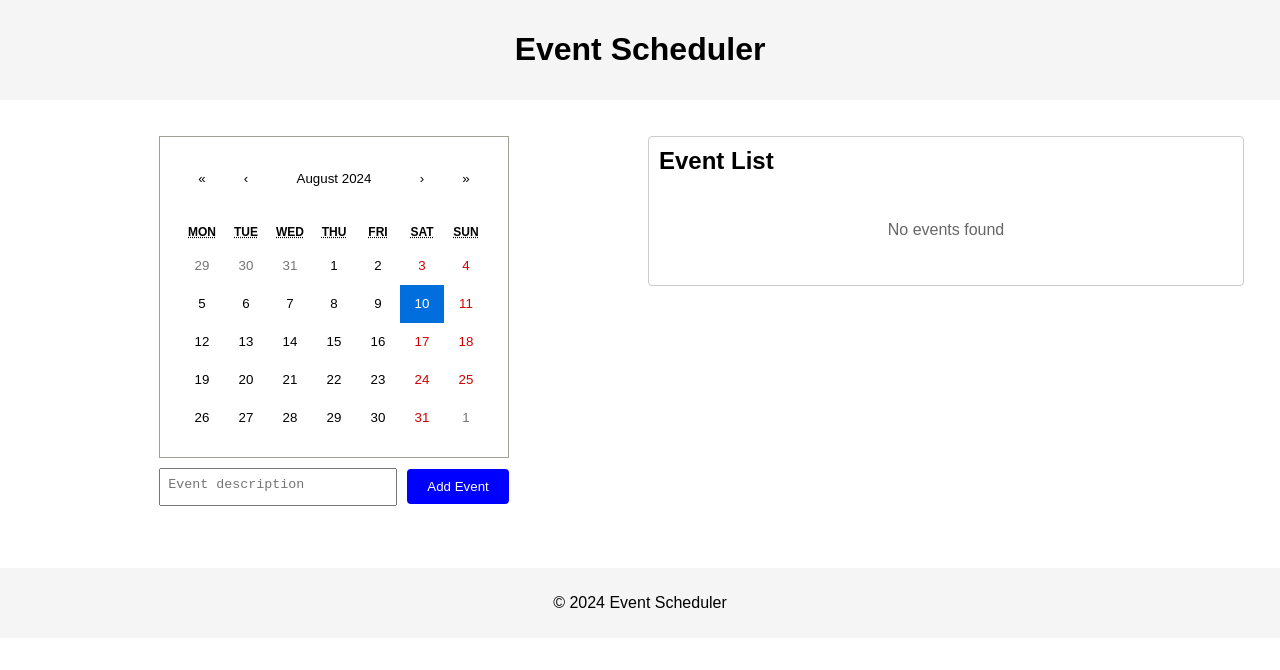
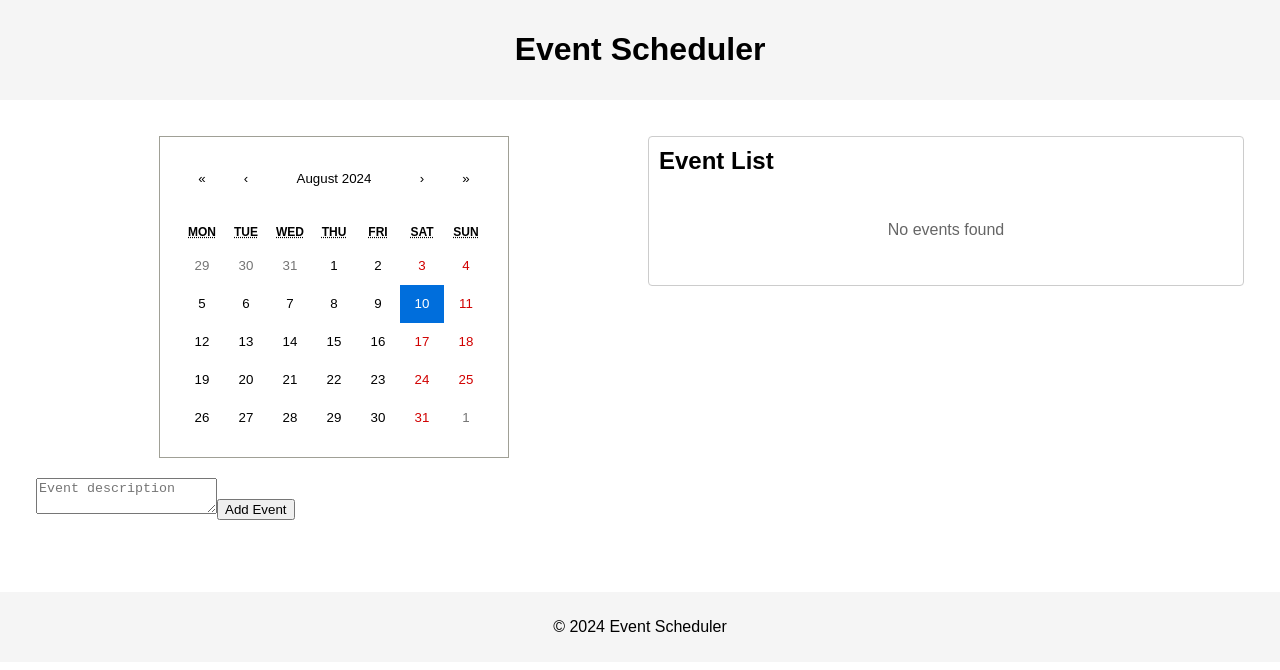
Before and after one commit to komal2831/Event-Scheduler, a Next.js app: page / in a window 1280 px wide. Shown: the top 670 px of the page. Built offline with nearby package versions, Linux system fonts and the light colour scheme.

Commit message:
Update EventForm.tsx

```diff
--- a/app/components/EventForm.tsx
+++ b/app/components/EventForm.tsx
@@ -4,6 +4,7 @@ import { useState } from 'react';
 import { useDispatch } from 'react-redux';
 import { addEvent } from '../store/eventsSlice';
 import { AppDispatch } from '../store/store';
+import './EventTable.css';
 
 interface EventFormProps {
   selectedDate: Date;
@@ -29,42 +30,14 @@ const EventForm: React.FC<EventFormProps> = ({ selectedDate }) => {
   };
 
   return (
-    <form
-      onSubmit={handleSubmit}
-      style={{
-        display: 'flex',
-        alignItems: 'center',
-        justifyContent: 'center',
-        gap: '10px',
-        width: '100%',
-        maxWidth: '450px',
-        margin: '0 auto',
-      }}
-    >
+    <form onSubmit={handleSubmit} className="eventForm">
       <textarea
         value={description}
         onChange={(e) => setDescription(e.target.value)}
         placeholder="Event description"
-        style={{
-          width: '220px',
-          height: '20px',
-          padding: '8px',
-          resize: 'none',
-          marginTop: '10px',
-          marginBottom: '10px',
-        }}
+        className="eventFormTextarea"
       />
-      <button
-        type="submit"
-        style={{
-          backgroundColor: 'blue',
-          color: 'white',
-          border: 'none',
-          padding: '10px 20px',
-          borderRadius: '4px',
-          cursor: 'pointer',
-        }}
-      >
+      <button type="submit" className="eventFormButton">
         Add Event
       </button>
     </form>
```
